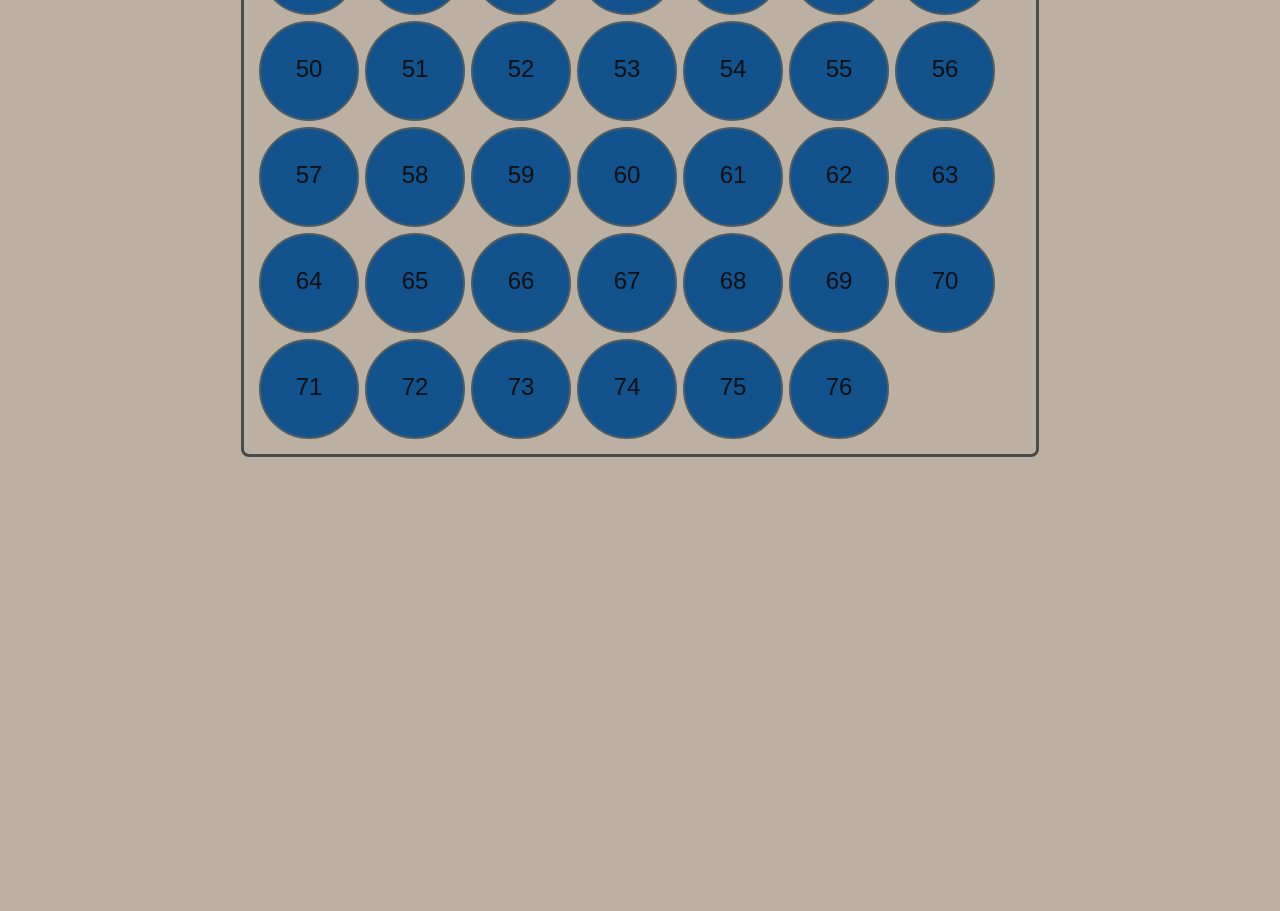
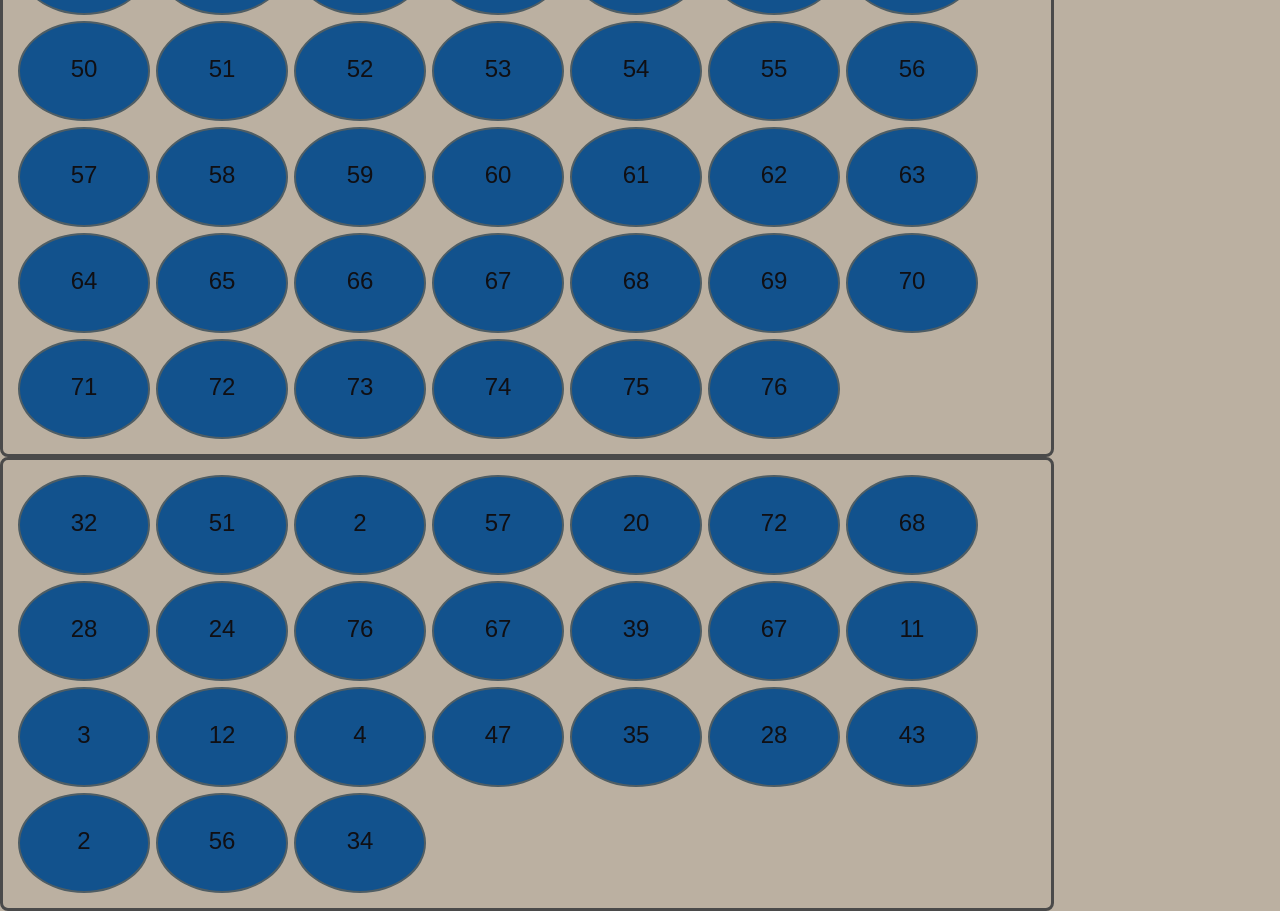
Before and after one commit to May-Hemade/M1-D09, a plain HTML site: page index.html in a window 1280 px wide. Shown: the part 840-1751 px from the top of the page. Before the commit the page ends 1297 px from the top, so only its background shows below. Drawn offline with Linux system fonts and the light colour scheme.

Commit message:
Did some of the Extra

```diff
--- a/index.html
+++ b/index.html
@@ -14,6 +14,9 @@
     <div id="bingo-container">
 
     </div>
+    <div id="user-container">
+
+    </div>
 
 
     <script src="index.js"></script>
--- a/index.js
+++ b/index.js
@@ -5,8 +5,6 @@ const displayBingo = function () {
     let newBallNode = document.createElement("div")
     newBallNode.innerText = ballNumber
     newBallNode.classList.add("ball")
-
-    // newBallNode.onclick = selectBall
 
     bingoContainerNode.appendChild(newBallNode)
   }
@@ -17,14 +15,30 @@ const randomNumber = function () {
 }
 
 const randomizeBingo = function () {
+  let ballNodes = document.querySelectorAll(".ball")
   let ballNumber = randomNumber()
+  let selectedBallNode = ballNodes[ballNumber - 1]
+  let isAlreadySelected = selectedBallNode.classList.contains("selected")
 
-  let ballNodes = document.querySelectorAll(".ball")
+  if (!isAlreadySelected) {
+    selectedBallNode.classList.add("selected")
+  }
+}
 
-  let selectedBallNode = ballNodes[ballNumber - 1]
-  selectedBallNode.classList.add("selected")
+const displayUserBoard = function () {
+  let boardContainerNode = document.getElementById("user-container")
+
+  for (let i = 0; i < 24; i++) {
+    let ballNumber = randomNumber()
+    let newBallNode = document.createElement("div")
+    newBallNode.innerText = ballNumber
+    newBallNode.classList.add("ball")
+
+    boardContainerNode.appendChild(newBallNode)
+  }
 }
 
 window.onload = function () {
   displayBingo()
+  displayUserBoard()
 }
--- a/style.css
+++ b/style.css
@@ -18,9 +18,8 @@ h1{
     border-color: #4a4a4a;
     padding: 12px;
     border-radius: 8px;
-    margin: auto;
 
-    width: 60%;
+    width: 80%;
 }
 .ball {
     background-color: rgb(18, 82, 141);
@@ -34,7 +33,7 @@ h1{
     border-style: solid;
     border-width: 2px;
     margin: 3px;
-    border-radius: 50px;
+    border-radius: 50%;
     cursor: pointer;
 }
 
@@ -42,3 +41,13 @@ h1{
     border-color: gray;
     background-color: rgb(63, 63, 63);
 }
+
+#user-container {
+    border-style: solid;
+    border-width: 3px;
+    border-color: #4a4a4a;
+    padding: 12px;
+    border-radius: 8px;
+
+    width: 80%;
+}
```
